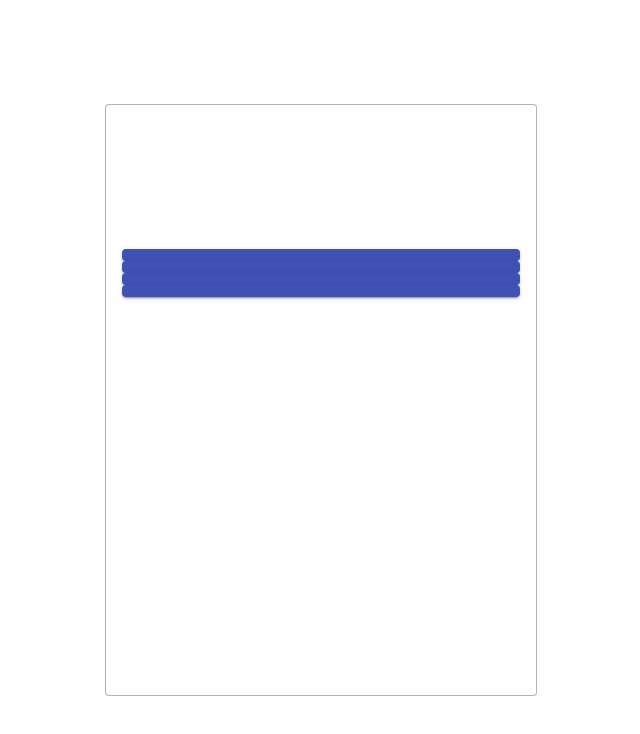
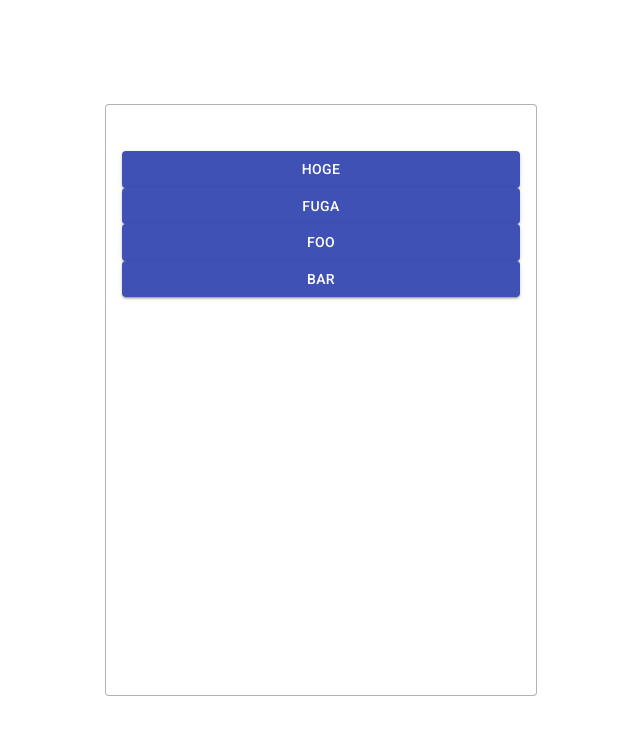
Before and after one commit to ssss-seiya/chatbot, a React (Create React App) app: page / in a window 1280 px wide. Shown: the top 734 px of the page, without its empty margins (319-959 px from the left). Built offline with nearby package versions, Linux system fonts and the light colour scheme.

Commit message:
[add]引数を渡すように

```diff
--- a/src/components/AnswersList.jsx
+++ b/src/components/AnswersList.jsx
@@ -1,13 +1,13 @@
 import React from 'react'
 import {Answer} from './index'
 
-const AnswersList = () => {
+const AnswersList = (props) => {
   return (
     <div className='c-grid__answer'>
-      <Answer />
-      <Answer />
-      <Answer />
-      <Answer />
+      <Answer content={'hoge'}/>
+      <Answer content={'fuga'}/>
+      <Answer content={'foo'}/>
+      <Answer content={'bar'}/>
     </div>
   )
 }
```
